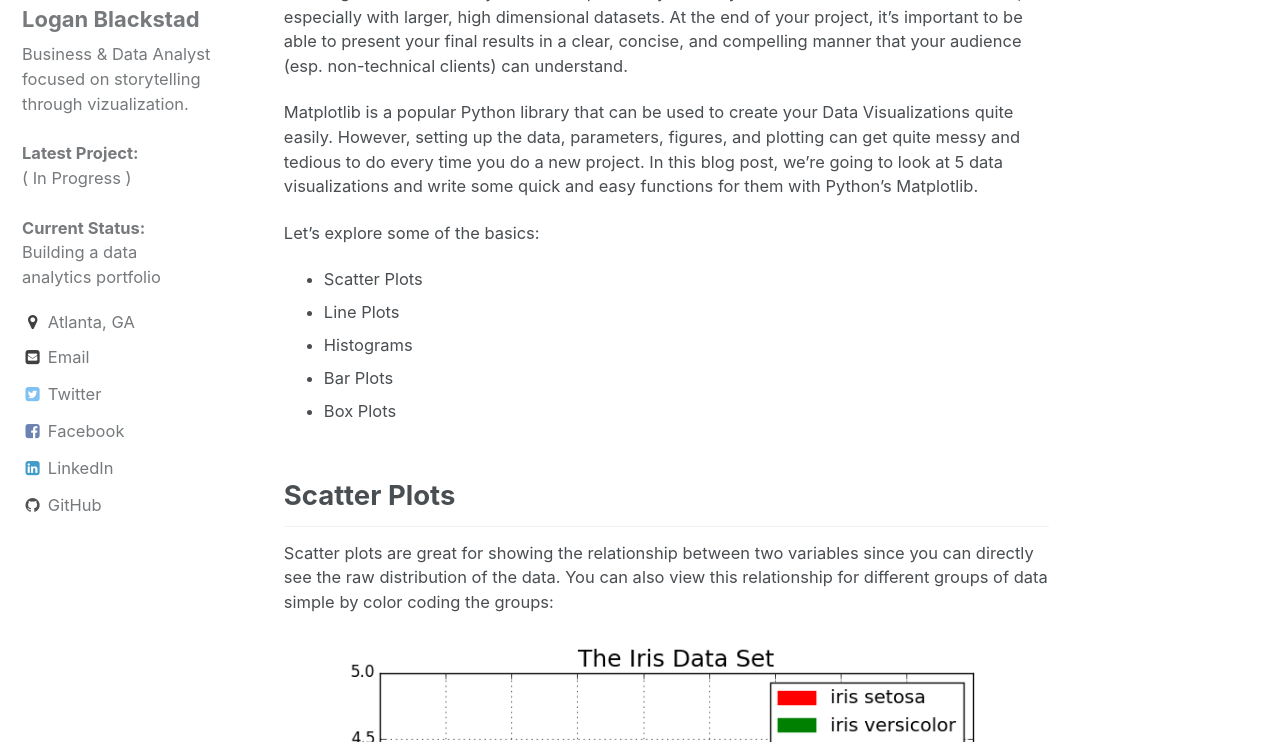
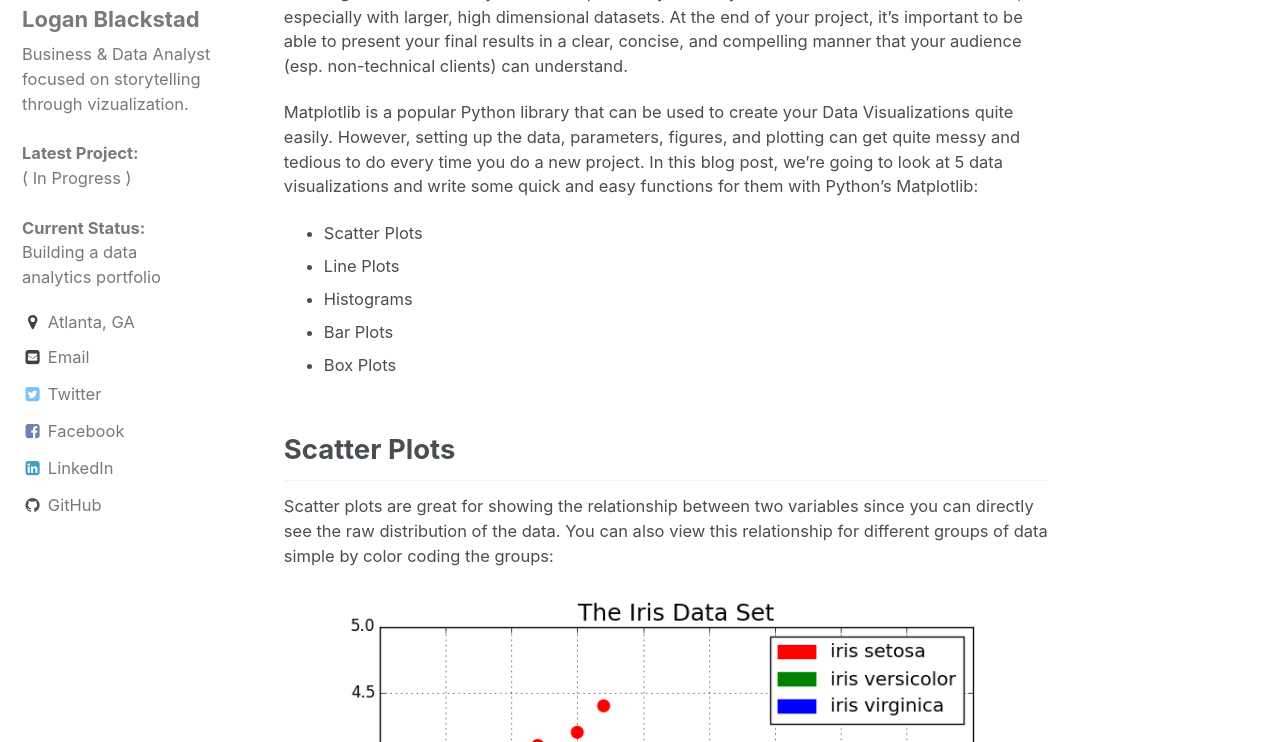
Before and after one commit to loganblackstad/loganblackstad.github.io, a Jekyll site: the page built from _posts/2018-12-18-Simple-Python-Visualizations-With-Code.md, in a window 1280 px wide and 900 px high, scrolled down 533 px, cut to the strip 158-900 px from the top of the window. Built offline with Jekyll 4.4.1, drawn with Linux system fonts in a browser that asks for light colours; comment, search, counter and statistics services are not loaded.

Commit message:
Update 2018-12-18-Simple-Python-Visualizations-With-Code.md

```diff
--- a/_posts/2018-12-18-Simple-Python-Visualizations-With-Code.md
+++ b/_posts/2018-12-18-Simple-Python-Visualizations-With-Code.md
@@ -12,9 +12,8 @@ tags: [ python, jupyter notebooks ]
 
 Creating visualizations of your data helps make your analysis clearer and easier to understand, especially with larger, high dimensional datasets. At the end of your project, it’s important to be able to present your final results in a clear, concise, and compelling manner that your audience (esp. non-technical clients) can understand.
 
-Matplotlib is a popular Python library that can be used to create your Data Visualizations quite easily. However, setting up the data, parameters, figures, and plotting can get quite messy and tedious to do every time you do a new project. In this blog post, we’re going to look at 5 data visualizations and write some quick and easy functions for them with Python’s Matplotlib.
+Matplotlib is a popular Python library that can be used to create your Data Visualizations quite easily. However, setting up the data, parameters, figures, and plotting can get quite messy and tedious to do every time you do a new project. In this blog post, we’re going to look at 5 data visualizations and write some quick and easy functions for them with Python’s Matplotlib:
 
-Let's explore some of the basics:
 * Scatter Plots
 * Line Plots
 * Histograms
```
